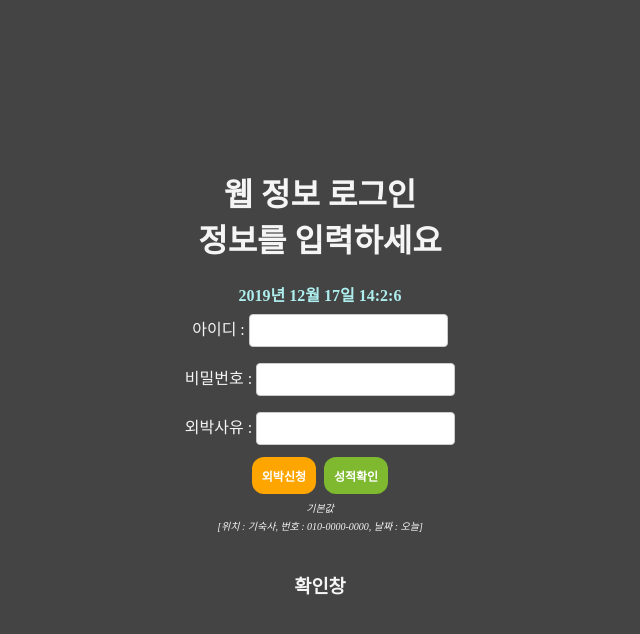
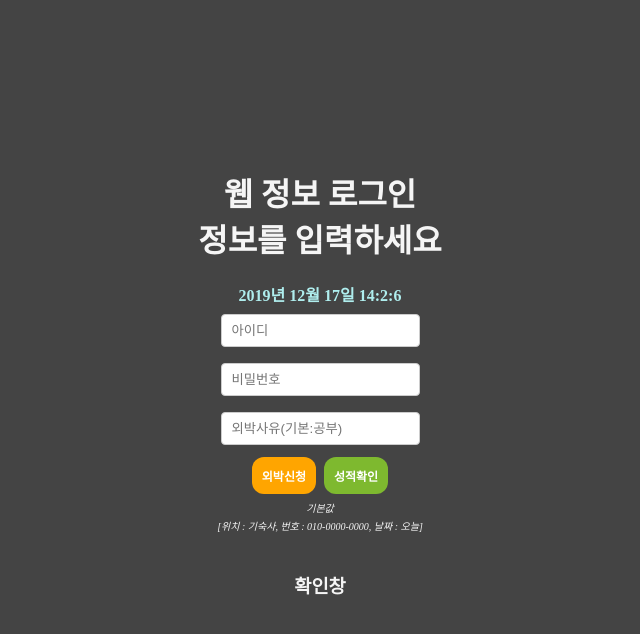
Before and after one commit to cwadven/wku_dorm, a Django app: page / in a window 1280 px wide. Shown: the top 634 px of the page, without its empty margins (320-960 px from the left). Run offline with Django 3.2, Linux system fonts and the light colour scheme.

Commit message:
여러 정보 수정

```diff
--- a/checking/templates/home.html
+++ b/checking/templates/home.html
@@ -140,9 +140,9 @@
         {%csrf_token%}
         <h1>웹 정보 로그인<br>정보를 입력하세요</h1>
         <strong><span style="color:paleturquoise;" id='ct'></span></strong><br>
-        아이디 : <input type="text" name="username" required/><br>
-        비밀번호 : <input type="password" name="password" required/><br>
-        외박사유 : <input type="text" name="reasons" required/><br>
+        <input type="text" name="username" value="{{id}}" required placeholder="아이디"/><br>
+        <input type="password" name="password" value="{{pw}}" required placeholder="비밀번호"/><br>
+        <input type="text" name="reasons" placeholder="외박사유(기본:공부)"/><br>
         <input name="submited" class="button" type="submit" value="외박신청"/> <input name="score" class="button yellowgreen" type="submit" value="성적확인"/><br>
         <span style="font-style: oblique;font-size: 10px;">기본값<br>[위치 : 기숙사, 번호 : 010-0000-0000, 날짜 : 오늘]</span><br><br>
     </form>
--- a/checking/views.py
+++ b/checking/views.py
@@ -10,7 +10,7 @@ def home(request):
     if request.method == 'POST':
         userid = request.POST.get("username")
         passwd = request.POST.get("password")
-        reasons = request.POST.get("reasons")
+        reasons = request.POST.get("reasons", "공부")
 
         login_url = 'https://auth.wku.ac.kr/Cert/User/Login/login.jsp'
 
@@ -22,7 +22,15 @@ def home(request):
             'passwd': str(passwd),
         }
 
-        res = session.post(login_url, data=data)
+        try:
+            res = session.post(login_url, data=data)
+        except: # 인터넷 안됬을 경우 예외처리!
+            content = {
+                "doned":"인터넷 오류입니다!",
+                "id":userid,
+                "pw":passwd
+            }
+            return render(request, 'home.html', content)
 
         res.raise_for_status()
 
@@ -42,7 +50,6 @@ def home(request):
             r = session.get(sorce_3)
             doned = "성적 확인<br><br>"
         else:
-
             apply_dorm = 'https://intra.wku.ac.kr/SWupis/V005/CommonServ/dormitory/stud/dormAction.jsp'
 
             now = datetime.now()
@@ -51,17 +58,17 @@ def home(request):
             time1 = datetime(int(now.year), int(now.month), int(now.day), 22, 00, 1) #10시 이후에는 불가능!
             time2 = datetime(int(now.year), int(now.month), int(now.day), 23, 59, 59) #10시 이후에는 불가능!
 
-            if(len(str(now.month))==1):
+            if(len(str(now.month))==1): #now.month를 하면 1,2,3, 형식으로 나오는데 넣는 곳은 01, 02로 해야되서 데이터 가공
                 today_month = "0" + str(now.month)
             else:
                 today_month = str(now.month)
 
-            if(len(str(now.day))==1):
+            if(len(str(now.day))==1): #now.day를 하면 1,2,3, 형식으로 나오는데 넣는 곳은 01, 02로 해야되서 데이터 가공
                 today_day = "0" + str(now.day)
             else:
                 today_day = str(now.day)
             #-*- coding: euc-kr -*-
-            data = {
+            data = { #데이터를 이렇게 보내겠다!
                 'ContextPath': 'goOutList.jsp',
                 'Process': 'goOutApply',
                 'outDate': str(today_year) + str(today_month) + str(today_day), #오늘 날짜 내기!
@@ -74,7 +81,7 @@ def home(request):
                 doned = "22시 이후에는 불가능 합니다!!<br>다음날 기달리세요!<br><br>"
             elif datetime.now().isoweekday() == 6 or datetime.now().isoweekday() == 7: #주말에 안되게 만들기
                 doned = "주말은 불가능 해요!<br><br>"
-            else:
+            else: #정상 처리 됬을 경우 apply_dorm에 데이터를 실어서 POST한다
                 r = session.post(apply_dorm, data=data)
                 r.raise_for_status()
                 doned = "완료되었습니다!<br><br>"
@@ -91,12 +98,10 @@ def home(request):
         soup = BeautifulSoup(r.text, 'html.parser') #html로 되어있는 소스코드를 박아 버린다
 
 
-        he_coin = soup.find_all('table')
-        aa = he_coin
+        he_coin = soup.find_all('table') #크롤링을 해서 "table" 태그를 가진 친구들만 가져온다!
+        he_coin = str(he_coin) #글로 바꾸기!
 
-        he_coin = str(he_coin)
-
-        if len(aa) == 0:
+        if len(he_coin) == 0: #로그인 정보가 이상하면 he_coin 즉 table 태그를 가진 친구를 찾을 수가 없어서 길이가 0임!
             he_coin = "[회원 정보가 없습니다!]"
             doned = ""
             request.session['userid'] = "NONE"
@@ -104,12 +109,12 @@ def home(request):
         else:
             pass
 
-        return render(request, 'home.html', {"error_check":he_coin[1:-1], "doned":doned})
+        return render(request, 'home.html', {"error_check":he_coin[1:-1], "doned":doned})# table을 크롤링을 통해서 가져오면 양 끝에 "[]"이 친구들이 남아서 없애려고! he_coin[1:-1]
     return render(request, 'home.html')
 
 def delete(request):
     if request.method == 'POST':
-        if request.session.get('userid','NONE') == 'NONE':
+        if request.session.get('userid','NONE') == 'NONE': #예외처리를 위해서 어떠한 경우 이렇게 만들기! 즉 seesion 값이 중간에 사라졌을 경우!
             he_coin = "[회원 정보가 없습니다!<br>로그인 후 이용하세요]"
             doned = ""
             return render(request, 'home.html', {"error_check":he_coin[1:-1], "doned":doned})
@@ -180,7 +185,7 @@ def delete(request):
             doned = "취소가 완료되었습니다!<br><br>" #메시지창 떳을 경우 예외처리하기
 
 
-        check_dorm = 'https://intra.wku.ac.kr/SWupis/V005/CommonServ/dormitory/stud/goOutList.jsp'
+        check_dorm = 'https://intra.wku.ac.kr/SWupis/V005/CommonServ/dormitory/stud/goOutList.jsp' #크롤링 해서 밑에 보여주기 위해서 아래 전부 크롤링
 
         r = session.get(check_dorm)
         r.raise_for_status()
@@ -188,7 +193,6 @@ def delete(request):
         soup = BeautifulSoup(r.text, 'html.parser') #html로 되어있는 소스코드를 박아 버린다
 
         he_coin = soup.find_all('table')
-        aa = he_coin
 
         he_coin = str(he_coin)
 
--- a/wku_dorm/settings.py
+++ b/wku_dorm/settings.py
@@ -23,7 +23,7 @@ BASE_DIR = os.path.dirname(os.path.dirname(os.path.abspath(__file__)))
 SECRET_KEY = os.environ.get('DJANGO_SECRET_KEY', 'iq#e#a!=hvvg#2#7-+bh5s%)z8ws)h4bor_(21b+79j&0ryysw')
 
 # SECURITY WARNING: don't run with debug turned on in production!
-DEBUG = bool( os.environ.get('DJANGO_DEBUG', False) )
+DEBUG = bool( os.environ.get('DJANGO_DEBUG', True) )
 
 ALLOWED_HOSTS = ["*"]
 
```
